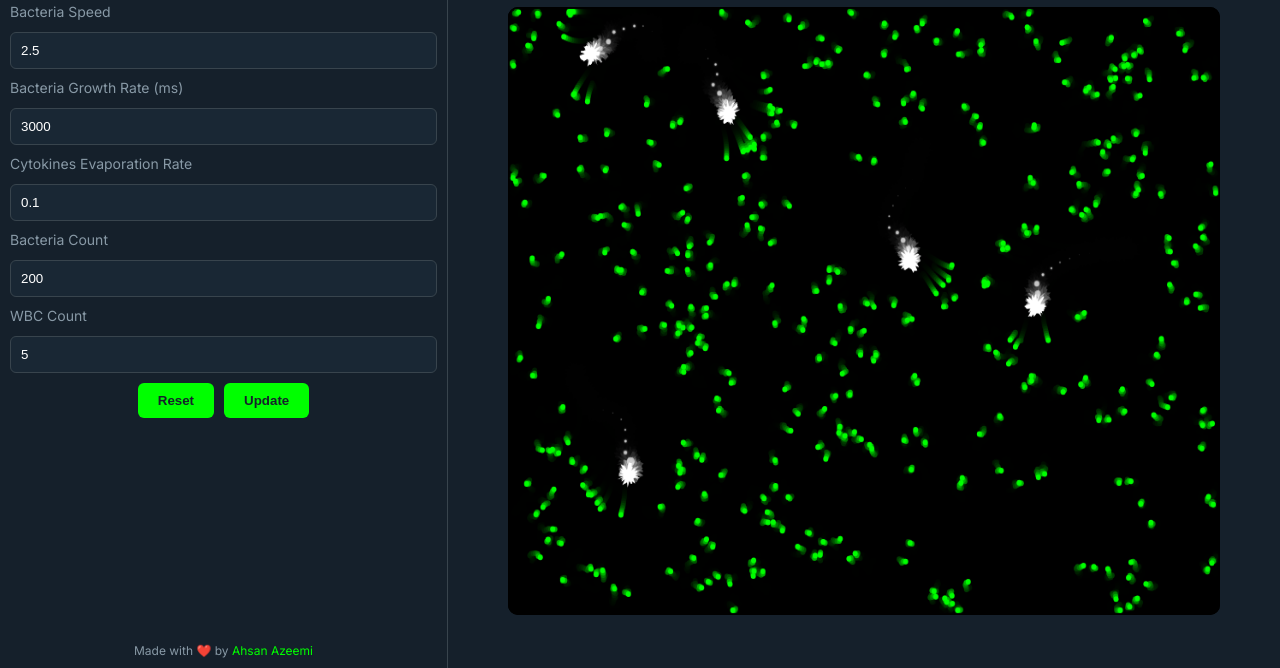
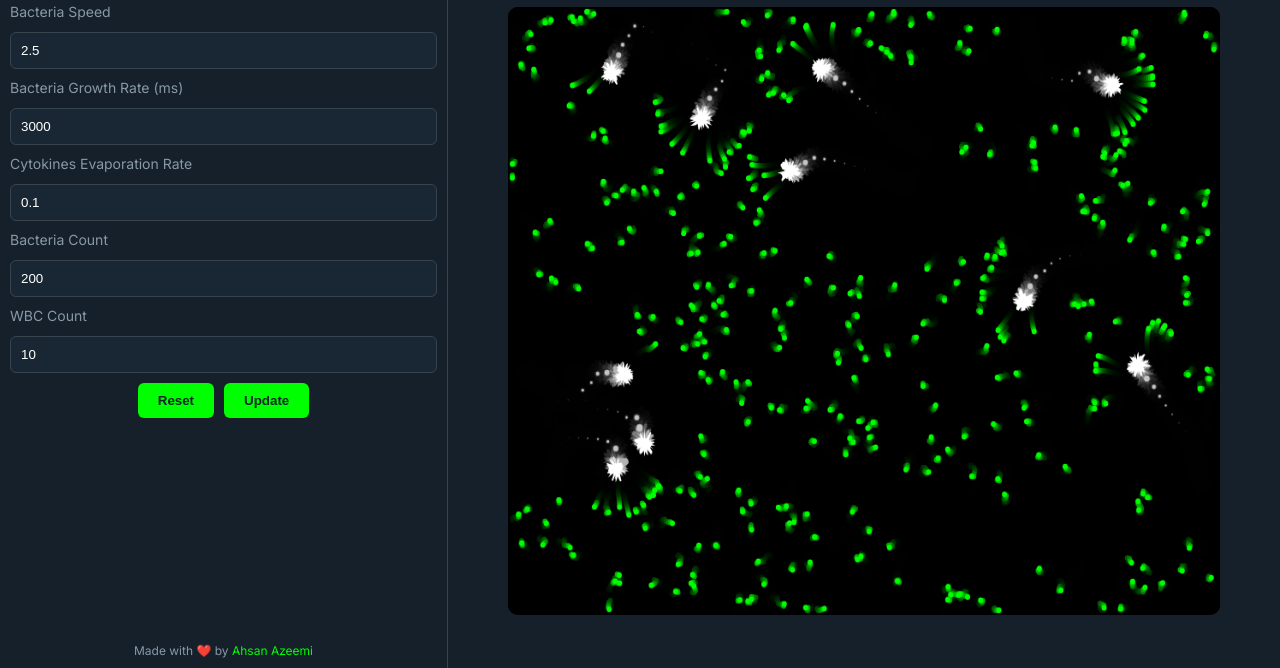
Before and after one commit to m4lf0rm3d/immune-system-simulator, a plain HTML site: page index.html in a window 1280 px wide. Shown: the part 132-800 px from the top of the page. Drawn offline with Linux system fonts and the light colour scheme; animation ran at ten frames a second.

Commit message:
Increase default WBC count from 5 to 10 in simulation and HTML input

```diff
--- a/index.html
+++ b/index.html
@@ -144,7 +144,7 @@
         <input type="number" id="bacteriaCount" value="200" min="1" max="10000">
 
         <label for="wbcCount">WBC Count</label>
-        <input type="number" id="wbcCount" value="5" min="1" max="1000">
+        <input type="number" id="wbcCount" value="10" min="1" max="1000">
 
         <div class="button-group">
             <button id="resetButton">Reset</button>
--- a/simulation.js
+++ b/simulation.js
@@ -16,7 +16,7 @@ const defaultConfig = {
   bacteriaGrowthRate: 3000,
   cytokineEvaporationRate: 0.1, // Renamed from pheromoneEvaporationRate
   bacteriaCount: 200,
-  wbcCount: 5,
+  wbcCount: 10,
 };
 
 let config = { ...defaultConfig };
```
